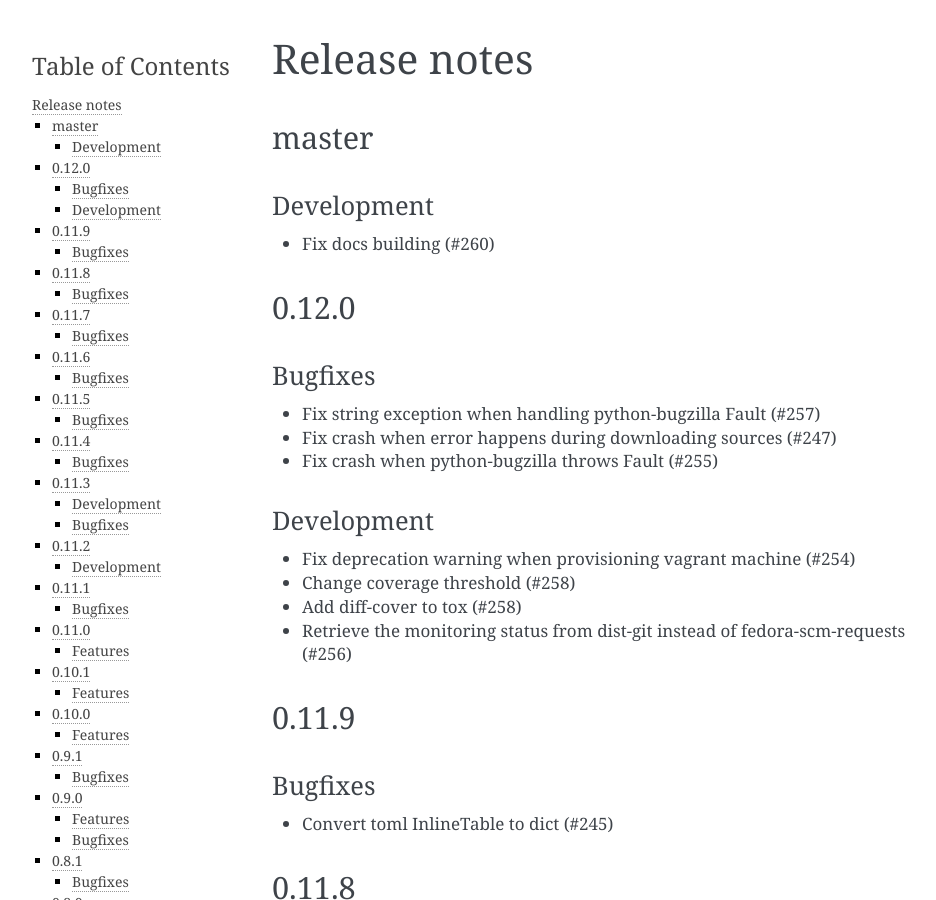
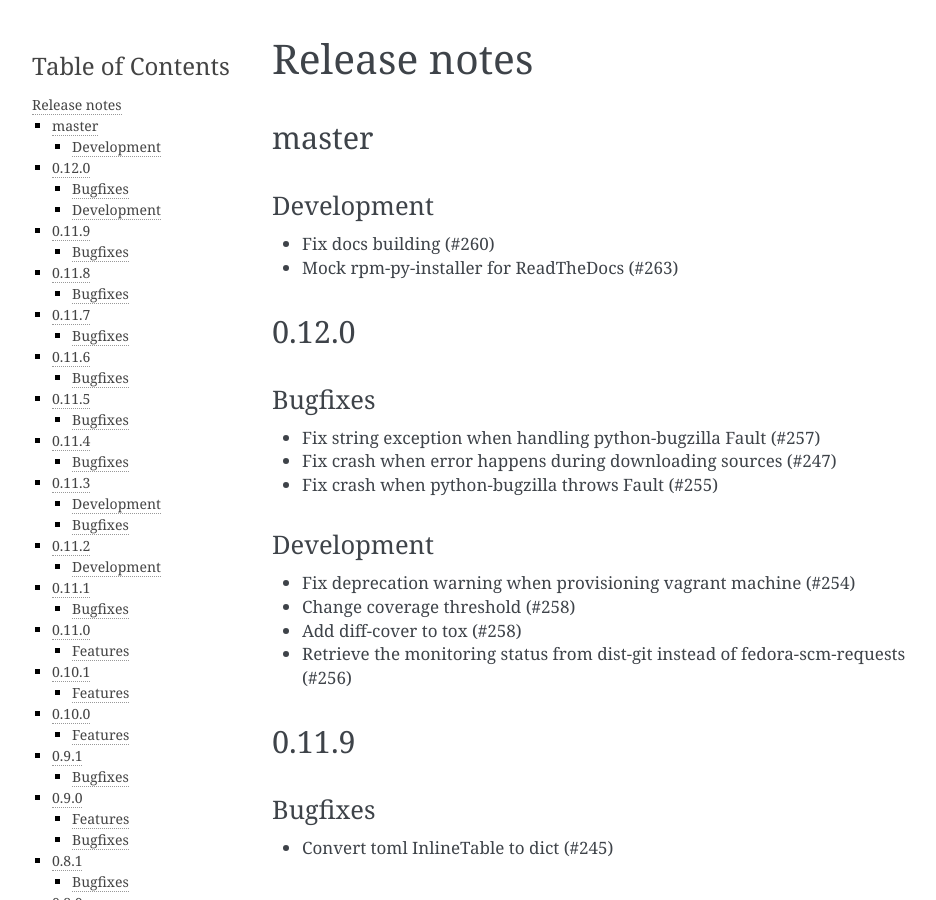
Before and after one commit to fedora-infra/the-new-hotness, a Sphinx documentation site: the page built from docs/release-notes.rst, in a window 1280 px wide and 900 px high. Shown: the whole window, without its empty margins (148-1084 px from the left). Built offline with Sphinx 7.4.7, drawn with Linux system fonts in a browser that asks for light colours.

Commit message:
Mock rpm-py-installer
Signed-off-by: Michal Konečný <mkonecny@redhat.com>

```diff
--- a/CHANGELOG.rst
+++ b/CHANGELOG.rst
@@ -5,6 +5,7 @@
 ^^^^^^^^^^^
 
 * Fix docs building (#260)
+* Mock rpm-py-installer for ReadTheDocs (#263)
 
 
 0.12.0
--- a/docs/conf.py
+++ b/docs/conf.py
@@ -363,5 +363,5 @@
         return MagicMock()
 
 
-MOCK_MODULES = ["koji"]
+MOCK_MODULES = ["rpm-py-installer"]
 sys.modules.update((mod_name, Mock()) for mod_name in MOCK_MODULES)
```
